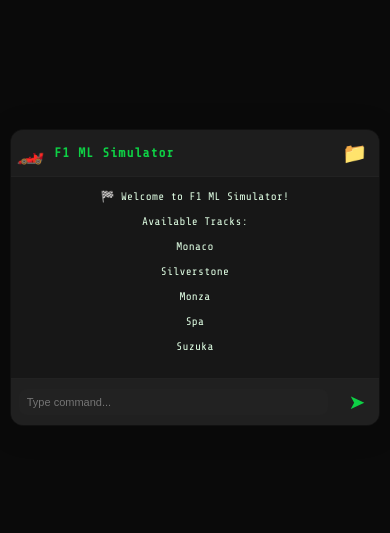
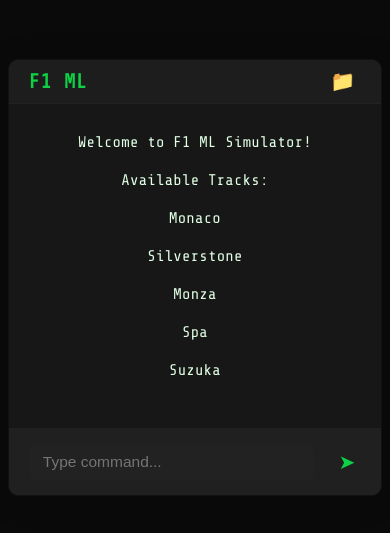
Before and after one commit to ajeevani/f1-ml-simulator, a React (Vite) app in the folder frontend/: page / in a window 390 px wide. Shown: the part 145-678 px from the top of the page. Built offline with nearby package versions, Linux system fonts and the light colour scheme; no server answers.

Commit message:
terminal update

```diff
--- a/frontend/src/Terminal.css
+++ b/frontend/src/Terminal.css
@@ -3,10 +3,11 @@
   font-family: 'Share Tech Mono', monospace;
 }
 
-/* App-like terminal card */
+/* App-like terminal card, dynamic width */
 .terminal-card {
-  width: 95vw;
-  max-width: 370px;
+  width: 96vw;
+  min-width: 230px;
+  max-width: 650px;
   margin: 6vh auto;
   background: #171717;
   border-radius: 18px;
@@ -15,62 +16,149 @@
   flex-direction: column;
   overflow: hidden;
   border: 1.5px solid #111;
+  transition: max-width 0.2s;
 }
 
+/* Wider on large screens */
+@media (min-width: 1200px) {
+  .terminal-card {
+    max-width: 900px;
+  }
+}
+
+/* Mobile: slightly bigger */
+@media (max-width: 768px) {
+  .terminal-card {
+    max-width: 420px;
+    margin: 5vh auto;
+    border-radius: 14px;
+  }
+  .terminal-header {
+    height: 44px;
+    padding: 0 12px;
+  }
+  .terminal-main {
+    min-height: 160px;
+    max-height: 340px;
+    padding: 18px 7px;
+  }
+  .terminal-line {
+    font-size: 13.5px;
+    padding: 5px 0;
+  }
+  .terminal-inputbar {
+    padding: 11px 10px;
+  }
+  .terminal-input {
+    font-size: 13.5px;
+    padding: 8px 10px;
+  }
+}
+
+/* Even smaller screens (old phones) */
+@media (max-width: 480px) {
+  .terminal-card {
+    max-width: 98vw;
+    margin: 2vh auto;
+    border-radius: 10px;
+    min-height: 170px;
+  }
+  .terminal-main {
+    min-height: 100px;
+    max-height: 170px;
+    padding: 10px 2px;
+  }
+  .terminal-line {
+    font-size: 12px;
+    padding: 3px 0;
+  }
+  .terminal-header {
+    padding: 7px 4px;
+  }
+  .terminal-title {
+    font-size: 14px;
+  }
+  .terminal-inputbar {
+    padding: 8px 5px;
+  }
+  .terminal-input {
+    font-size: 11.5px;
+    padding: 6px 7px;
+  }
+}
+
+/* Header */
 .terminal-header {
   display: flex;
   align-items: center;
-  padding: 12px 18px;
+  padding: 14px 20px;
   background: #1d1d1d;
   border-bottom: 1px solid #222;
 }
 
-.terminal-logo {
-  font-size: 22px;
-  margin-right: 10px;
-}
-
 .terminal-title {
-  font-size: 16px;
+  font-size: 20px;
   font-weight: bold;
   flex: 1;
   color: #0ed145;
   letter-spacing: 1px;
+  transition: font-size 0.2s;
 }
 
+/* Buttons */
 .icon-btn {
   background: none;
   border: none;
   color: #0ed145;
   font-size: 20px;
-  margin-left: 6px;
+  margin-left: 8px;
   padding: 2px 6px;
   border-radius: 7px;
   cursor: pointer;
   transition: background 0.16s;
+  display: flex;
+  align-items: center;
+  gap: 5px;
 }
 .icon-btn:active {
   background: #222;
 }
-
-.terminal-main {
-  min-height: 160px;
-  max-height: 320px;
-  overflow-y: auto;
-  padding: 18px 10px;
+.btn-label {
+  font-size: 15px;
+  font-weight: 500;
+  color: #aaffc0;
+  letter-spacing: 0.5px;
+  margin-left: 2px;
 }
 
+/* Hide text labels on mobile */
+@media (max-width: 700px) {
+  .btn-label {
+    display: none;
+  }
+}
+
+/* Main scroll area */
+.terminal-main {
+  min-height: 180px;
+  max-height: 380px;
+  overflow-y: auto;
+  padding: 22px 16px;
+  background: none;
+  transition: max-height 0.2s, min-height 0.2s;
+}
+
+/* Loading state */
 .terminal-loading {
   display: flex;
   flex-direction: column;
   align-items: center;
   justify-content: center;
   color: #e7e96e;
-  font-size: 15px;
+  font-size: 16px;
   padding: 30px 0;
   gap: 10px;
 }
-
 .loader {
   width: 24px;
   height: 24px;
@@ -84,42 +172,42 @@
   to { transform: rotate(360deg);}
 }
 
+/* Output lines */
 .terminal-output {
   width: 100%;
   display: flex;
   flex-direction: column;
   gap: 6px;
 }
-
 .terminal-line {
-  font-size: 12.5px;
+  font-size: 15.5px;
   color: #e0ffe4;
   background: none;
   border-radius: 5px;
-  padding: 4px 0;
+  padding: 7px 0;
   text-align: center;
   word-break: break-word;
   letter-spacing: 0.3px;
+  transition: font-size 0.2s;
 }
 
-/* Sticky input bar at the bottom */
+/* Input bar */
 .terminal-inputbar {
   display: flex;
   align-items: center;
-  padding: 12px 16px;
+  padding: 15px 20px;
   background: #202020;
   border-top: 1px solid #222;
 }
-
 .terminal-input {
   flex: 1;
-  font-size: 12.5px;
+  font-size: 15.5px;
   background: #191919;
   color: #b0ffbb;
   border: none;
   border-radius: 8px;
-  padding: 8px 12px;
-  margin-right: 8px;
+  padding: 9px 14px;
+  margin-right: 10px;
   outline: none;
   box-shadow: none;
   transition: background 0.14s;
@@ -128,37 +216,6 @@
   background: #222;
 }
 
-/* Responsive for smallest screens */
-@media (max-width: 480px) {
-  .terminal-card {
-    max-width: 99vw;
-    margin: 2vh auto;
-    border-radius: 13px;
-  }
-  .terminal-main {
-    padding: 10px 2px;
-    min-height: 120px;
-    max-height: 210px;
-  }
-  .terminal-line {
-    font-size: 11px;
-    padding: 3px 0;
-  }
-  .terminal-header {
-    padding: 9px 6px;
-  }
-  .terminal-title {
-    font-size: 13px;
-  }
-  .terminal-inputbar {
-    padding: 9px 8px;
-  }
-  .terminal-input {
-    font-size: 11px;
-    padding: 7px 8px;
-  }
-}
-
 /* Prevent unwanted scroll */
 html, body {
   height: 100vh;
--- a/frontend/src/Terminal.jsx
+++ b/frontend/src/Terminal.jsx
@@ -1,164 +1,14 @@
-import React, { useState, useEffect, useRef } from 'react';
+import React, { useState, useRef, useEffect } from 'react';
 import './Terminal.css';
 
-function hashString(str) {
-  let hash = 0;
-  for (let i = 0; i < str.length; i++) {
-    hash = ((hash << 5) - hash) + str.charCodeAt(i);
-    hash |= 0; // Convert to 32-bit integer
-  }
-  return hash;
-}
-
-const Terminal = () => {
+export default function Terminal() {
   const [output, setOutput] = useState('');
   const [input, setInput] = useState('');
   const [connected, setConnected] = useState(false);
-  const [loading, setLoading] = useState(true); // <-- NEW
+  const [loading, setLoading] = useState(true);
+  const inputRef = useRef(null);
 
-  const [messageHashes, setMessageHashes] = useState(new Set());
-  const [lastMessageTime, setLastMessageTime] = useState(0);
-  const wsRef = useRef(null);
-  const terminalRef = useRef(null);
-  const inputRef = useRef(null);
-  const reconnectTimeoutRef = useRef(null);
-
-  const GITHUB_URL = 'https://github.com/ajeevani/f1-ml-simulator';
-
-  const connectToBackend = () => {
-    setLoading(true);
-    const wsUrl = process.env.NODE_ENV === 'production'
-  ? 'wss://f1-ml-simulator.onrender.com/ws'
-  : 'ws://localhost:8001/ws';
-
-    console.log('🔗 Connecting to:', wsUrl);
-
-    if (wsRef.current) {
-      wsRef.current.close();
-    }
-
-    const ws = new WebSocket(wsUrl);
-    wsRef.current = ws;
-
-    ws.onopen = () => {
-      console.log('✅ Connected to Railway backend');
-      setConnected(true);
-    };
-
-    ws.onerror = (error) => {
-      console.error('❌ WebSocket connection failed:', error);
-      setConnected(false);
-    };
-
-    ws.onclose = (event) => {
-      console.log('🔌 Connection closed:', event.code, event.reason);
-      setConnected(false);
-    };
-
-    ws.onmessage = (event) => {
-      const currentTime = Date.now();
-      if (currentTime - lastMessageTime < 50) {
-        return;
-      }
-      setLastMessageTime(currentTime);
-
-      try {
-        const message = JSON.parse(event.data);
-        if (message.type === 'output') {
-          const data = message.data;
-          const messageHash = hashString(data);
-
-          if (messageHashes.has(messageHash)) {
-            console.log('Skipping duplicate message');
-            return;
-          }
-
-          // Add to seen messages (keep only recent ones)
-          setMessageHashes(prev => {
-            const newHashes = new Set(prev);
-            newHashes.add(messageHash);
-            // Keep only last 100 hashes to prevent memory growth
-            if (newHashes.size > 100) {
-              const hashArray = Array.from(newHashes);
-              return new Set(hashArray.slice(-50));
-            }
-            return newHashes;
-          });
-
-          let processedData = data;
-
-          // Add race prompt if missing
-          const isRaceEnd = (
-            data.includes('🏆') &&
-            (data.includes('VICTORY!') || data.includes('WINS!') || data.includes('CHAMPION!'))
-          );
-
-          if (isRaceEnd && !output.includes('Race another championship? (y/n):')) {
-            processedData = data + '\n\n🏁 Race another championship? (y/n): ';
-          }
-
-          // Smart terminal clearing
-          const shouldClear = (
-            data.includes('F1 PROFESSIONAL CHAMPIONSHIP RACE - LIGHTS OUT!') ||
-            data.includes('🚀🚀🚀🚀🚀🚀🚀🚀🚀🚀🚀🚀🚀🚀🚀🚀🚀🚀🚀🚀🚀🚀🚀🚀🚀🚀🚀🚀🚀🚀🚀🚀🚀🚀🚀') ||
-            data.includes('🏁 TRACK & WEATHER SELECTION') ||
-            data.includes('Available F1 Circuits:') ||
-            (data.includes('🚀 Initializing F1 Professional Simulator...') && output.length > 100)
-          );
-
-          if (shouldClear) {
-            console.log('🧹 Clearing terminal for fresh start');
-            setOutput(processedData);
-            setMessageHashes(new Set([messageHash])); // Reset with current message
-          } else {
-            setOutput(prev => prev + processedData);
-          }
-        }
-      } catch (error) {
-        // Handle non-JSON messages
-        const messageHash = hashString(event.data);
-        if (!messageHashes.has(messageHash)) {
-          setOutput(prev => prev + event.data);
-          setMessageHashes(prev => new Set([...prev, messageHash]));
-        }
-      }
-    };
-    setTimeout(() => {
-      setConnected(true);
-      setLoading(false);
-    }, 2000);
-  };
-
-  useEffect(() => {
-    connectToBackend();
-
-    return () => {
-      if (wsRef.current) {
-        wsRef.current.onopen = null;
-        wsRef.current.onmessage = null;
-        wsRef.current.onclose = null;
-        wsRef.current.onerror = null;
-        wsRef.current.close();
-        wsRef.current = null;
-      }
-      if (reconnectTimeoutRef.current) {
-        clearTimeout(reconnectTimeoutRef.current);
-      }
-    };
-  }, []);
-
-  useEffect(() => {
-    if (terminalRef.current) {
-      terminalRef.current.scrollTop = terminalRef.current.scrollHeight;
-    }
-  }, [output]);
-
-  useEffect(() => {
-    if (connected && inputRef.current) {
-      inputRef.current.focus();
-    }
-  }, [connected]);
-
+  // Prevent body scroll on mobile keyboard
   useEffect(() => {
     const handleFocus = () => document.body.style.overflow = 'hidden';
     const handleBlur = () => document.body.style.overflow = '';
@@ -174,75 +24,49 @@
     };
   }, []);
 
+  // Simulate backend connection for demo; replace with actual logic in your app
   useEffect(() => {
     setTimeout(() => {
       setLoading(false);
       setConnected(true);
-      setOutput('🏁 Welcome to F1 ML Simulator!\nAvailable Tracks:\nMonaco\nSilverstone\nMonza\nSpa\nSuzuka\n');
-    }, 1300);
+      setOutput('Welcome to F1 ML Simulator!\nAvailable Tracks:\nMonaco\nSilverstone\nMonza\nSpa\nSuzuka\n');
+    }, 1000);
   }, []);
 
-
-  const handleInput = (event) => {
-    if (event.key === 'Enter') {
-      event.preventDefault();
-
-      if (!connected) {
-        setOutput(prev => prev + '❌ Not connected to backend\n');
-        return;
-      }
-
-      if (!input || !input.trim()) {
-        return;
-      }
-
-      if (!wsRef.current || wsRef.current.readyState !== WebSocket.OPEN) {
-        setOutput(prev => prev + '❌ WebSocket connection not ready\n');
-        connectToBackend();
-        return;
-      }
-
-      try {
-        // Show user input in terminal
-        setOutput(prev => prev + `> ${input.trim()}\n`);
-
-        // Send to backend
-        wsRef.current.send(JSON.stringify({
-          type: 'input',
-          data: input.trim()
-        }));
-
-        setInput('');
-      } catch (error) {
-        console.error('Error sending message:', error);
-        setOutput(prev => prev + `❌ Send error: ${error.message}\n`);
-        connectToBackend();
-      }
-    }
+  // Actual send logic
+  const handleSend = () => {
+    if (!input.trim()) return;
+    // Replace with actual backend send logic:
+    setOutput(prev => prev + '\n> ' + input);
+    setInput('');
+    // On real backend, send 'input', then update output when response arrives
   };
 
-  const handleManualReconnect = () => {
-    setOutput('');
-    setMessageHashes(new Set());
-    setConnected(false);
-    setLoading(true);
-    connectToBackend();
+  // Enter key triggers send
+  const handleKeyDown = (e) => {
+    if (e.key === 'Enter') handleSend();
   };
 
-  const openSourceCode = () => {
-    window.open(GITHUB_URL, '_blank', 'noopener,noreferrer');
-  };
-
-  function isTrackList(text) {
-    return text.includes('Available F1 Circuits:') || text.match(/^\s*\d+\.\s+\w+/m);
-  }
+  // Responsive: show labels if window > 700px
+  const [showLabels, setShowLabels] = useState(window.innerWidth > 700);
+  useEffect(() => {
+    const resize = () => setShowLabels(window.innerWidth > 700);
+    window.addEventListener('resize', resize);
+    return () => window.removeEventListener('resize', resize);
+  }, []);
 
   return (
     <div className="terminal-card">
       <div className="terminal-header">
-        <span className="terminal-logo">🏎️</span>
-        <span className="terminal-title">F1 ML Simulator</span>
-        <button className="icon-btn" title="Source Code" onClick={() => window.open('https://github.com/ajeevani/f1-ml-simulator', '_blank')}>📁</button>
+        <span className="terminal-title">{showLabels ? "F1 ML Simulator" : "F1 ML"}</span>
+        <button
+          className="icon-btn"
+          title="Source Code"
+          onClick={() => window.open('https://github.com/ajeevani/f1-ml-simulator', '_blank')}
+        >
+          <span role="img" aria-label="Source">📁</span>
+          {showLabels && <span className="btn-label">Source</span>}
+        </button>
       </div>
       <div className="terminal-main">
         {loading ? (
@@ -266,17 +90,17 @@
             type="text"
             value={input}
             onChange={e => setInput(e.target.value)}
+            onKeyDown={handleKeyDown}
             placeholder="Type command..."
             autoFocus
             enterKeyHint="send"
           />
-          <button className="icon-btn" title="Send">
-            ➤
+          <button className="icon-btn send-btn" title="Send" onClick={handleSend}>
+            <span role="img" aria-label="Send">➤</span>
+            {showLabels && <span className="btn-label">Send</span>}
           </button>
         </div>
       )}
     </div>
   );
 }
-
-export default Terminal;
```
